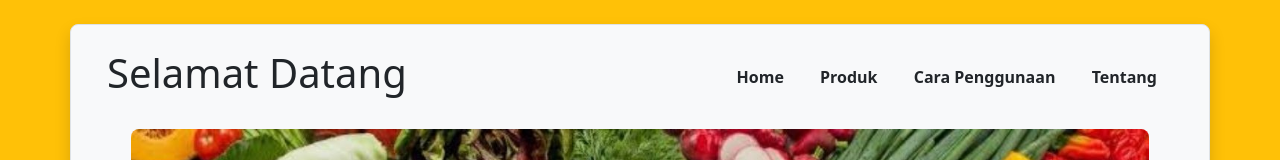
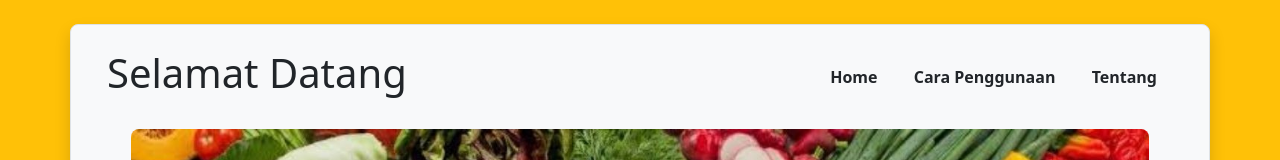
Before and after one commit to Zaiful01/KedaiKakYan1, a plain HTML site: page index.html in a window 1280 px wide. Shown: the top 160 px of the page. Drawn offline with nearby package versions, Linux system fonts and the light colour scheme.

Commit message:
Update index.html

```diff
--- a/index.html
+++ b/index.html
@@ -16,7 +16,6 @@
             <div class="ms-auto my-auto">
                 <ul class="list-inline m-0">
                     <li class="list-inline-item mx-md-3"><a href="index.html" class="text-decoration-none text-dark fw-bold">Home</a></li>
-                    <li class="list-inline-item mx-md-3"><a href="#" class="text-decoration-none text-dark fw-bold">Produk</a></li>
                     <li class="list-inline-item mx-md-3"><a href="carapenggunaan.html" class="text-decoration-none text-dark fw-bold">Cara Penggunaan</a></li>
                     <li class="list-inline-item mx-md-3"><a href="tentangkami.html" class="text-decoration-none text-dark fw-bold">Tentang</a></li>
                 </ul>
```
